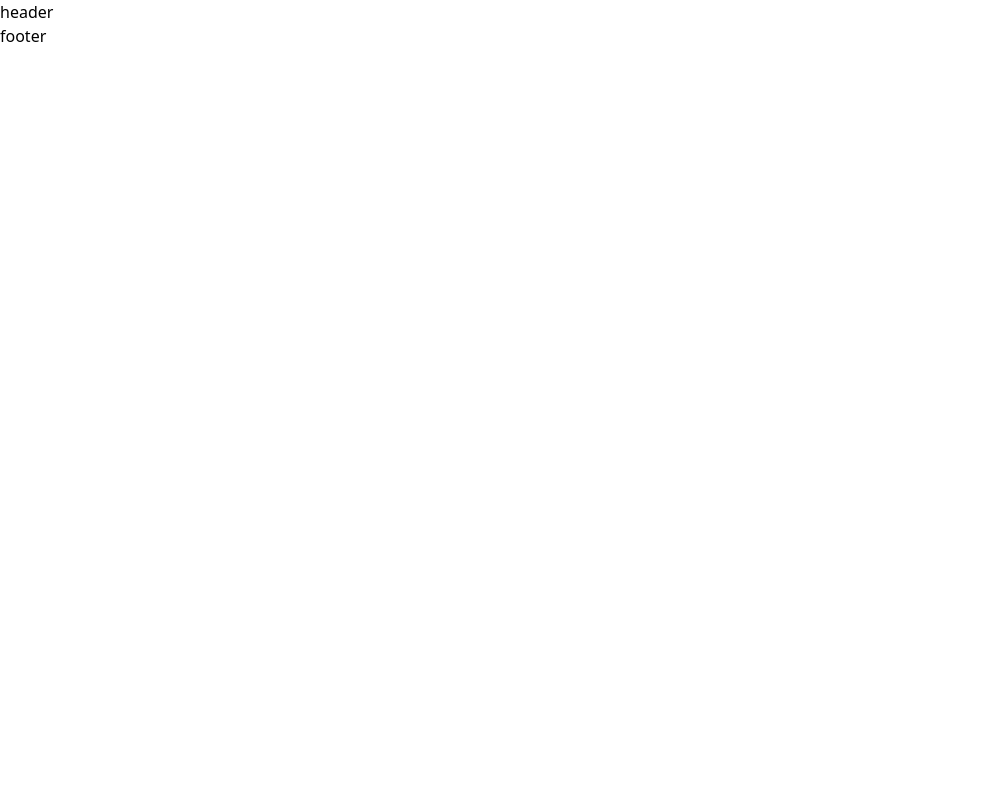
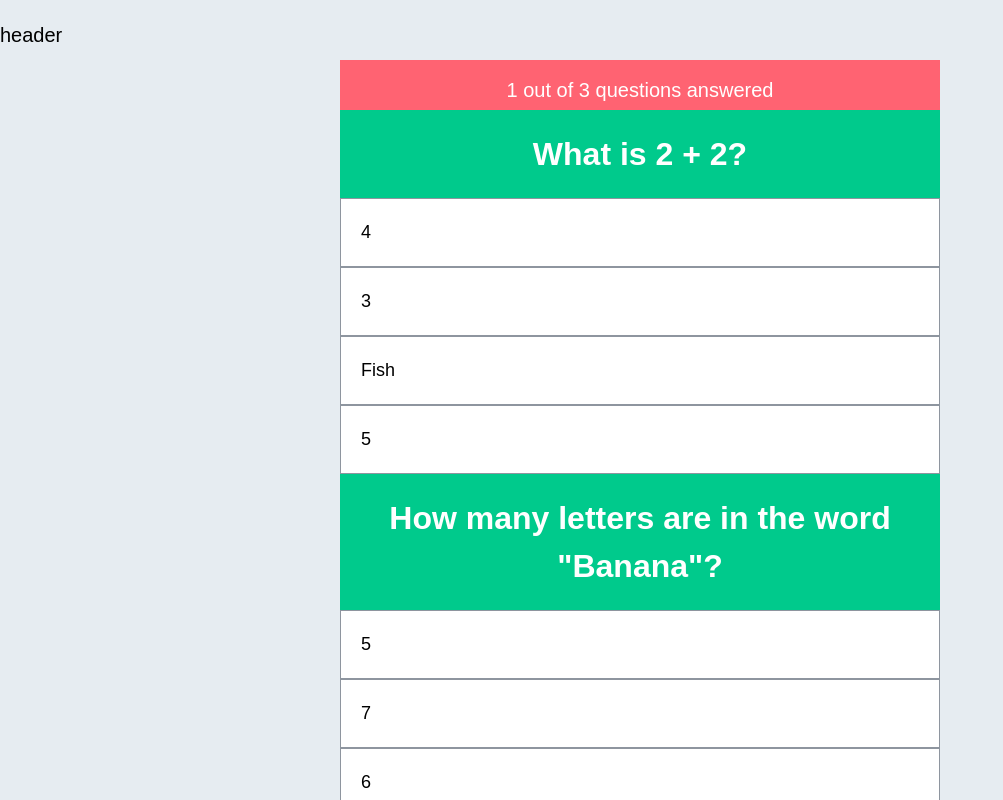
Before and after one commit to salvatoreolivieri/zero_to_mastery, a Nuxt app: page /quiz in a window 1280 px wide. Shown: the top 800 px of the page, without its empty margins (0-1003 px from the left). Built offline with nearby package versions, Linux system fonts and the light colour scheme.

Commit message:
feat: add data dynamically

```diff
--- /dev/null
+++ b/components/Quiz/Questions.vue
@@ -0,0 +1,27 @@
+<script setup lang="ts">
+defineProps({
+  questions: Array,
+})
+</script>
+
+<template>
+  <div class="questions-ctr">
+    <div class="progress">
+      <div class="bar"></div>
+      <div class="status">1 out of 3 questions answered</div>
+    </div>
+
+    <div
+      v-for="({ q, answers }, index) in questions"
+      :key="index"
+      class="single-question"
+    >
+      <div class="question">{{ q }}</div>
+      <div v-for="{ text } in answers" class="answers">
+        <p class="answer">{{ text }}</p>
+      </div>
+    </div>
+  </div>
+</template>
+
+<style scoped lang="scss"></style>
--- /dev/null
+++ b/components/Quiz/Result.vue
@@ -0,0 +1,10 @@
+<script setup lang="ts"></script>
+
+<template>
+  <div class="result">
+    <div class="title">You got sample result 1!</div>
+    <div class="desc">Enter a short description here about the result.</div>
+  </div>
+</template>
+
+<style scoped lang="scss"></style>
--- /dev/null
+++ b/data/questions.js
@@ -0,0 +1,77 @@
+export const data = {
+  questions: [
+    {
+      q: "What is 2 + 2?",
+      answers: [
+        {
+          text: "4",
+          is_correct: true,
+        },
+        {
+          text: "3",
+          is_correct: false,
+        },
+        {
+          text: "Fish",
+          is_correct: false,
+        },
+        {
+          text: "5",
+          is_correct: false,
+        },
+      ],
+    },
+    {
+      q: 'How many letters are in the word "Banana"?',
+      answers: [
+        {
+          text: "5",
+          is_correct: false,
+        },
+        {
+          text: "7",
+          is_correct: false,
+        },
+        {
+          text: "6",
+          is_correct: true,
+        },
+        {
+          text: "12",
+          is_correct: false,
+        },
+      ],
+    },
+    {
+      q: "Find the missing letter: C_ke",
+      answers: [
+        {
+          text: "e",
+          is_correct: false,
+        },
+        {
+          text: "a",
+          is_correct: true,
+        },
+        {
+          text: "i",
+          is_correct: false,
+        },
+      ],
+    },
+  ],
+  results: [
+    {
+      min: 0,
+      max: 2,
+      title: "Try again!",
+      desc: "Do a little more studying and you may succeed!",
+    },
+    {
+      min: 3,
+      max: 3,
+      title: "Wow, you're a genius!",
+      desc: "Studying has definitely paid off for you!",
+    },
+  ],
+}
--- a/nuxt.config.ts
+++ b/nuxt.config.ts
@@ -2,7 +2,7 @@
 export default defineNuxtConfig({
   app: {
     head: {
-      title: "Nuxt Blueprint",
+      title: "Zero To Mastery",
       htmlAttrs: {
         lang: "en",
       },
--- /dev/null
+++ b/pages/quiz/index.vue
@@ -0,0 +1,155 @@
+<script setup lang="ts">
+import { data } from "~/data/questions"
+
+const questionsAnswered = ref(0)
+
+const showQuestions = computed(
+  () => questionsAnswered.value < data.questions.length
+)
+</script>
+
+<template>
+  <header>
+    <div class="ctr">
+      <QuizQuestions v-if="showQuestions" :questions="data.questions" />
+      <QuizResult v-else />
+
+      <button type="button" class="reset-btn">Reset</button>
+    </div>
+  </header>
+</template>
+
+<style lang="scss">
+* {
+  box-sizing: border-box;
+}
+
+body {
+  font-size: 20px;
+  font-family: sans-serif;
+  padding-top: 20px;
+  background: #e6ecf1;
+}
+
+.ctr {
+  margin: 0 auto;
+  max-width: 600px;
+  width: 100%;
+  box-sizing: border-box;
+  position: relative;
+}
+.questions-ctr {
+  position: relative;
+  width: 100%;
+}
+.question {
+  width: 100%;
+  padding: 20px;
+  font-size: 32px;
+  font-weight: bold;
+  text-align: center;
+  background-color: #00ca8c;
+  color: #fff;
+  box-sizing: border-box;
+}
+.single-question {
+  position: relative;
+  width: 100%;
+}
+.answer {
+  border: 1px solid #8e959f;
+  padding: 20px;
+  font-size: 18px;
+  width: 100%;
+  background-color: #fff;
+  transition: 0.2s linear all;
+}
+.answer span {
+  display: inline-block;
+  margin-left: 5px;
+  font-size: 0.75em;
+  font-style: italic;
+}
+.progress {
+  height: 50px;
+  margin-top: 10px;
+  background-color: #ddd;
+  position: relative;
+}
+.bar {
+  height: 50px;
+  background-color: #ff6372;
+  transition: all 0.3s linear;
+}
+.status {
+  position: absolute;
+  top: 15px;
+  left: 0;
+  text-align: center;
+  color: #fff;
+  width: 100%;
+}
+.answer:not(.is-answered) {
+  cursor: pointer;
+}
+.answer:not(.is-answered):hover {
+  background-color: #8ce200;
+  border-color: #8ce200;
+  color: #fff;
+}
+
+.title {
+  width: 100%;
+  padding: 20px;
+  font-size: 32px;
+  font-weight: bold;
+  text-align: center;
+  background-color: #12cbc4;
+  color: #fff;
+  box-sizing: border-box;
+}
+.desc {
+  border: 1px solid #8e959f;
+  padding: 20px;
+  font-size: 18px;
+  width: 100%;
+  background-color: #fff;
+  transition: 0.4s linear all;
+  text-align: center;
+}
+.fade-enter-from {
+  opacity: 0;
+}
+.fade-enter-active {
+  transition: all 0.3s linear;
+}
+.fade-leave-active {
+  transition: all 0.3s linear;
+  opacity: 0;
+  position: absolute;
+}
+.fade-leave-to {
+  opacity: 0;
+}
+
+.reset-btn {
+  background-color: #ff6372;
+  border: 0;
+  font-size: 22px;
+  color: #fff;
+  padding: 10px 25px;
+  margin: 10px auto;
+  display: block;
+}
+
+.result {
+  width: 100%;
+}
+
+.reset-btn:active,
+.reset-btn:focus,
+.reset-btn:hover {
+  border: 0;
+  outline: 0;
+}
+</style>
```
Also changed, not shown: 1 other file (tests, documents, lock files or other folders).
